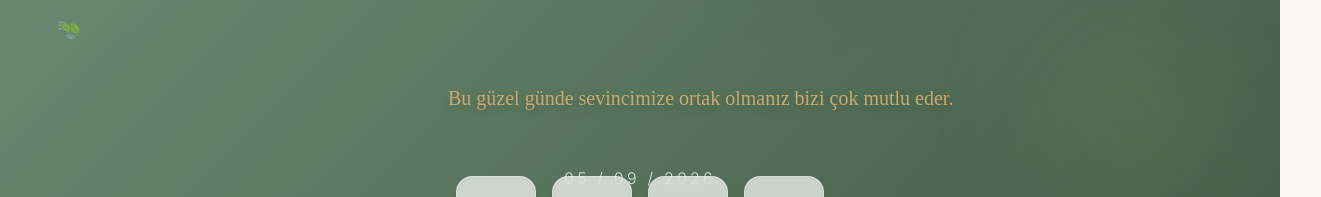
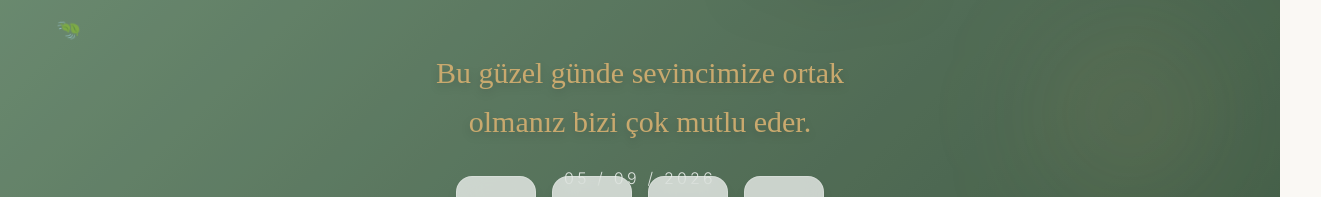
Before and after one commit to xavion59/davetiye, a React (Vite) app: page / in a window 1280 px wide. Shown: the part 478-675 px from the top of the page, 1321 px wide, since content can reach past the window. Built offline with nearby package versions, Linux system fonts and the light colour scheme; no server answers; the database is empty.

Commit message:
Hero message: bigger font, text wraps to fit page

```diff
--- a/src/components/HeroSection.jsx
+++ b/src/components/HeroSection.jsx
@@ -69,7 +69,7 @@ export default function HeroSection() {
         </Draggable>
 
         <Draggable id="message" positions={positions} setPositions={setPositions} editing={editing}>
-          <p className="text-lg sm:text-xl text-gold max-w-sm leading-relaxed drop-shadow-lg whitespace-nowrap"
+          <p className="text-xl sm:text-2xl md:text-3xl text-gold max-w-md leading-relaxed drop-shadow-lg text-center"
             style={{ fontFamily: "'Lucida Calligraphy', 'Segoe Script', 'Apple Chancery', cursive" }}>
             Bu güzel günde sevincimize ortak olmanız bizi çok mutlu eder.
           </p>
```
